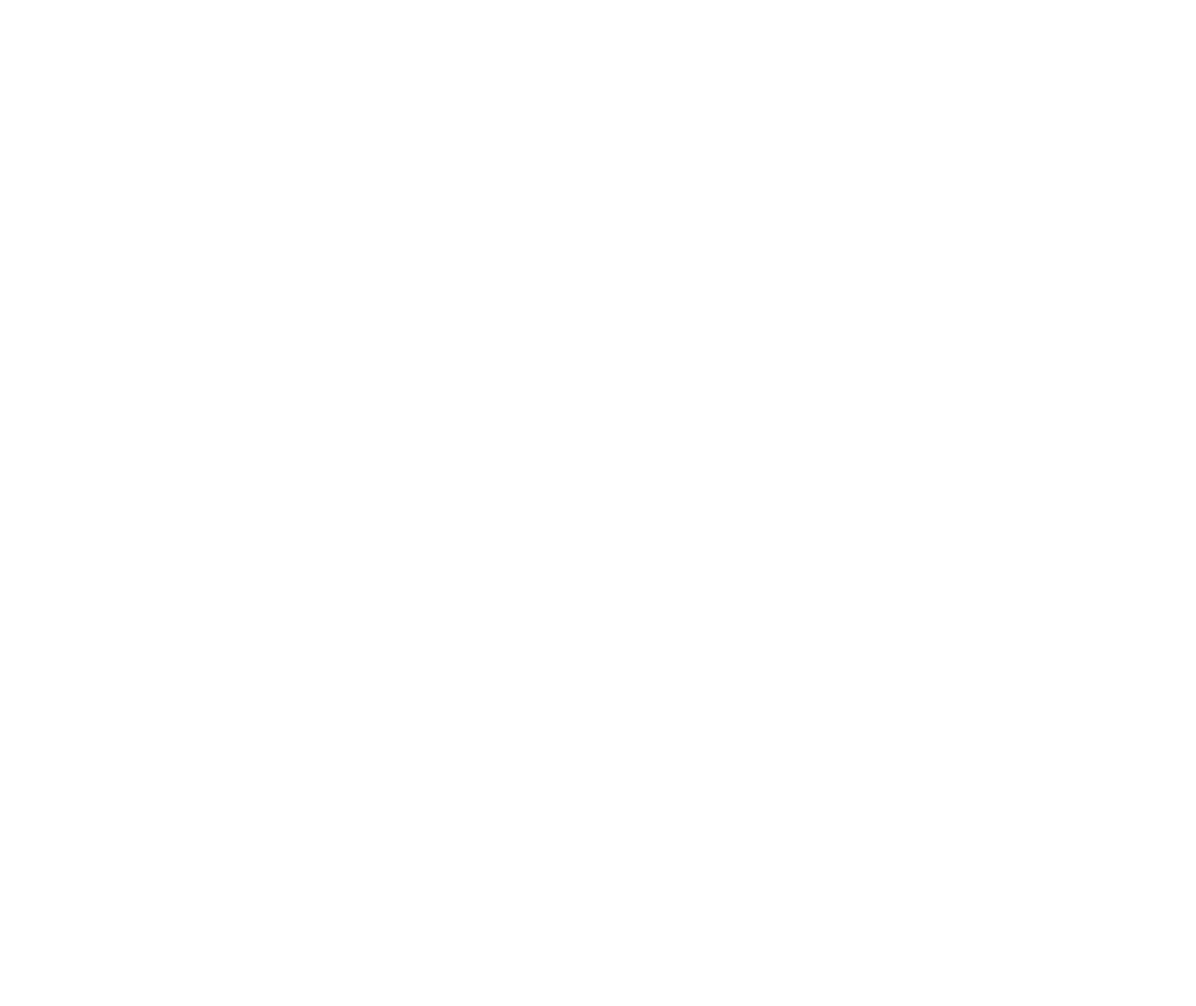
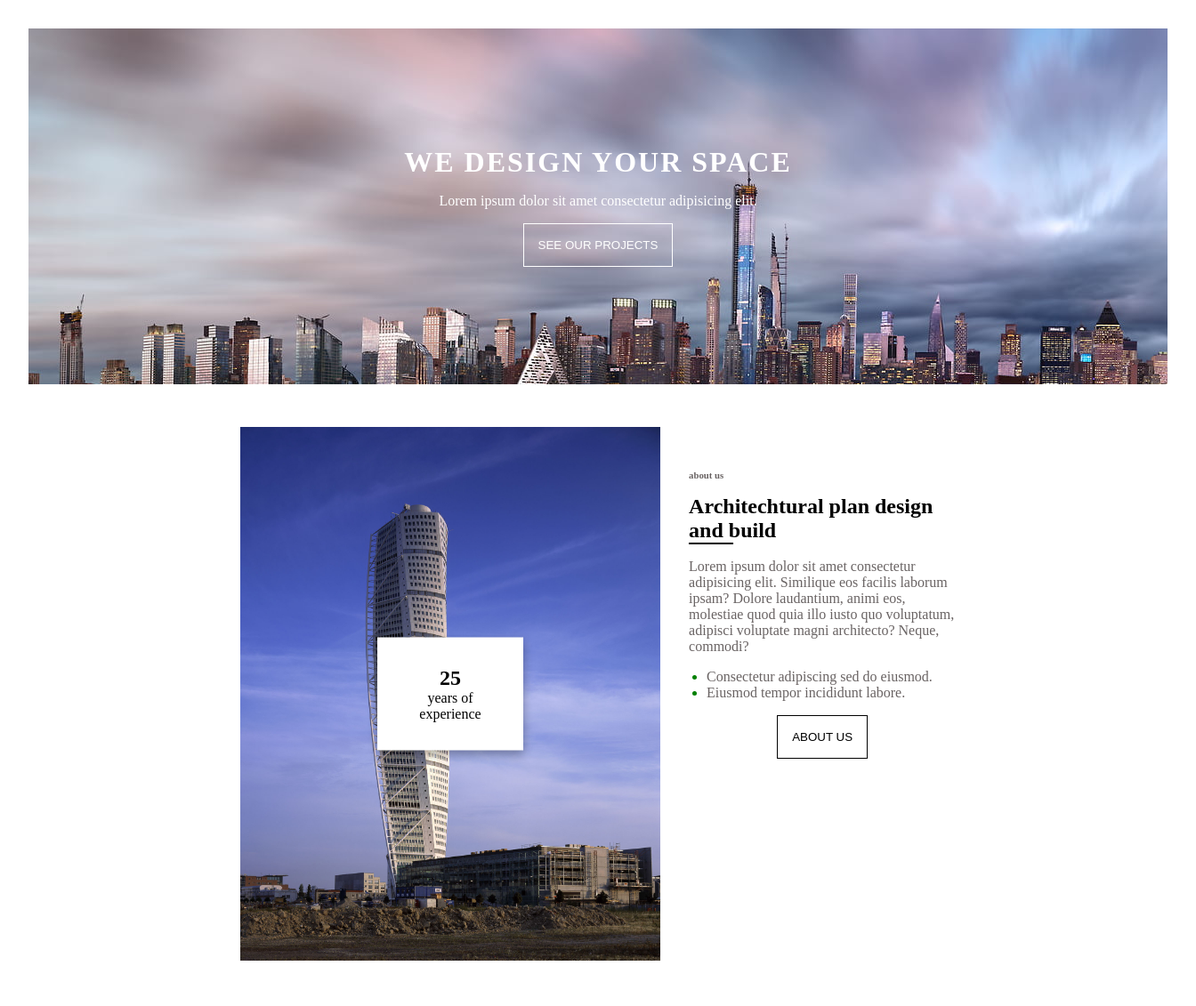
Before and after one commit to andriuskilius-ai/codeacademy-7lesson-2u-uotis, a plain HTML site: page index.html in a window 1280 px wide. Shown: the whole page at 89% size, 1344 px wide, since content can reach past the window. Before the commit the page ends 800 px from the top, so only its background shows below. Drawn offline with Linux system fonts and the light colour scheme.

Commit message:
done today

```diff
--- a/index.html
+++ b/index.html
@@ -7,8 +7,43 @@
     <link rel="stylesheet" href="styles.css" />
   </head>
   <body>
-    <header>
-      <div></div>
-    </header>
+    <div class="wrapper">
+      <header>
+        <h1>We Design your space</h1>
+        <p>Lorem ipsum dolor sit amet consectetur adipisicing elit.</p>
+        <button class="button">See our projects</button>
+      </header>
+      <main>
+        <div class="wrapper-main">
+          <div class="left-box">
+            <img
+              src="./Arch2O-the-beauty.jpg"
+              alt="pastatas"
+              class="building"
+            />
+            <div class="white-box">
+              <h2>25</h2>
+              <p>years of experience</p>
+            </div>
+          </div>
+          <div class="right-box">
+            <h6 class="text-about">about us</h6>
+            <h2 class="text-title">Architechtural plan design and build</h2>
+            <div class="line"></div>
+            <p class="text-p">
+              Lorem ipsum dolor sit amet consectetur adipisicing elit. Similique
+              eos facilis laborum ipsam? Dolore laudantium, animi eos, molestiae
+              quod quia illo iusto quo voluptatum, adipisci voluptate magni
+              architecto? Neque, commodi?
+            </p>
+            <ul>
+              <li>Consectetur adipiscing sed do eiusmod.</li>
+              <li>Eiusmod tempor incididunt labore.</li>
+            </ul>
+            <button class="button-down">about us</button>
+          </div>
+        </div>
+      </main>
+    </div>
   </body>
 </html>
--- a/styles.css
+++ b/styles.css
@@ -3,3 +3,138 @@
   padding: 0;
   background-origin: padding-box;
 }
+
+.wrapper {
+  width: 100%;
+  padding: 2rem;
+}
+
+header {
+  background: url(./new-york-city-wallpaper-l.jpg);
+  height: 400px;
+  object-fit: cover;
+  display: flex;
+  flex-direction: column;
+  justify-content: center;
+  align-items: center;
+}
+
+header h1 {
+  text-transform: uppercase;
+  color: white;
+  letter-spacing: 2px;
+}
+
+header p {
+  color: white;
+  margin: 1rem;
+}
+
+.button {
+  background-color: transparent;
+  padding: 1rem;
+  border: 1px solid white;
+  color: white;
+  cursor: pointer;
+  text-transform: uppercase;
+  transition: 0.3s;
+}
+
+.button:hover {
+  background-color: rgba(243, 237, 237, 0.5);
+  scale: 1.06;
+}
+
+.button:active {
+  background-color: rgb(32, 32, 31);
+  scale: 1;
+}
+/* ----------------------------main--------------- */
+
+.wrapper-main {
+  display: flex;
+  justify-content: center;
+  align-items: center;
+  padding: 3rem 4rem;
+}
+.left-box {
+  position: relative; /* REQUIRED */
+  width: auto;
+  height: auto;
+}
+
+.building {
+  height: 600px;
+  display: block;
+  width: 100%;
+  object-fit: cover;
+}
+
+.right-box {
+  width: 300px;
+  height: 600px;
+  margin-left: 2rem;
+  color: rgb(105, 99, 99);
+}
+
+.text-about {
+  padding-top: 3rem;
+  padding-bottom: 1rem;
+}
+
+.text-title {
+  color: black;
+}
+
+.text-p {
+  padding-top: 1rem;
+  padding-bottom: 1rem;
+}
+
+.line {
+  width: 50px;
+  height: 2px;
+  background-color: black;
+}
+ul {
+  padding-left: 20px;
+}
+
+ul li::marker {
+  color: green;
+  font-size: 1, 5rem;
+}
+
+.button-down {
+  background-color: transparent;
+  padding: 1rem;
+  border: 1px solid rgb(0, 0, 0);
+  color: rgb(0, 0, 0);
+  cursor: pointer;
+  text-transform: uppercase;
+  transition: 0.3s;
+  display: block;
+  margin: 1rem auto 0; /* top margin 1rem, auto left/right, no bottom margin */
+}
+
+.button-down:hover {
+  background-color: rgba(243, 237, 237, 0.5);
+  scale: 1.06;
+}
+
+.button-down:active {
+  background-color: rgb(32, 32, 31);
+  scale: 1;
+}
+
+.white-box {
+  position: absolute;
+  top: 50%; /* vertical center */
+  left: 50%; /* horizontal center */
+  transform: translate(-50%, -50%); /*  adjust center precisely */
+  background-color: white;
+  padding: 2rem;
+  box-shadow: 0 4px 10px rgba(0, 0, 0, 0.3);
+  text-align: center;
+  width: 100px; /* optional, makes size controlled */
+}
```
Also changed, not shown: Arch2O-the-beauty.jpg (added), Dubai_Marina_Skyline.jpg (added), new-york-city-wallpaper-l.jpg (added), smart-city-dot-point-connect-600nw-1963023850.webp (added).
